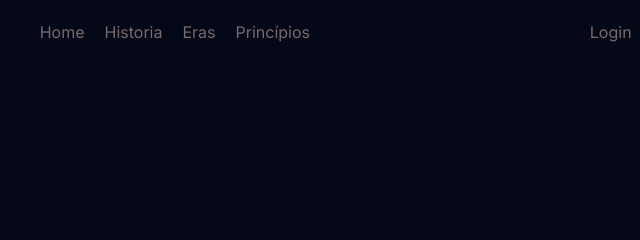
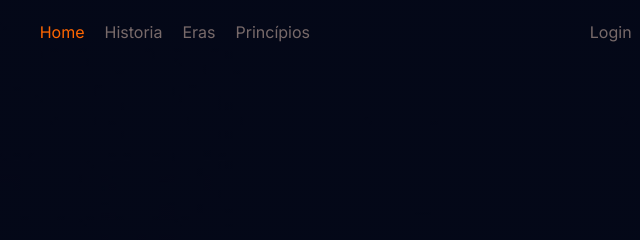
Before and after one commit to luisfelip2005/Basketball4Life, a website: page public/index.html in a window 1280 px wide. In both pictures the pointer is over the link 502 px from the left and 32 px from the top of the page. Shown: the top 240 px of the page, 440-1080 px from the left. Drawn offline with Linux system fonts and the light colour scheme.

Commit message:
adicionando hover na navbar

```diff
--- a/public/css/estilo.css
+++ b/public/css/estilo.css
@@ -57,6 +57,12 @@ header div img {
 header a {
   text-decoration: none;
   color: #786a6a;
+}
+
+header a:hover {
+  text-decoration: none;
+  color: #FF6600;
+  transition: 0.7s;
 }
 
 header ul {
```
